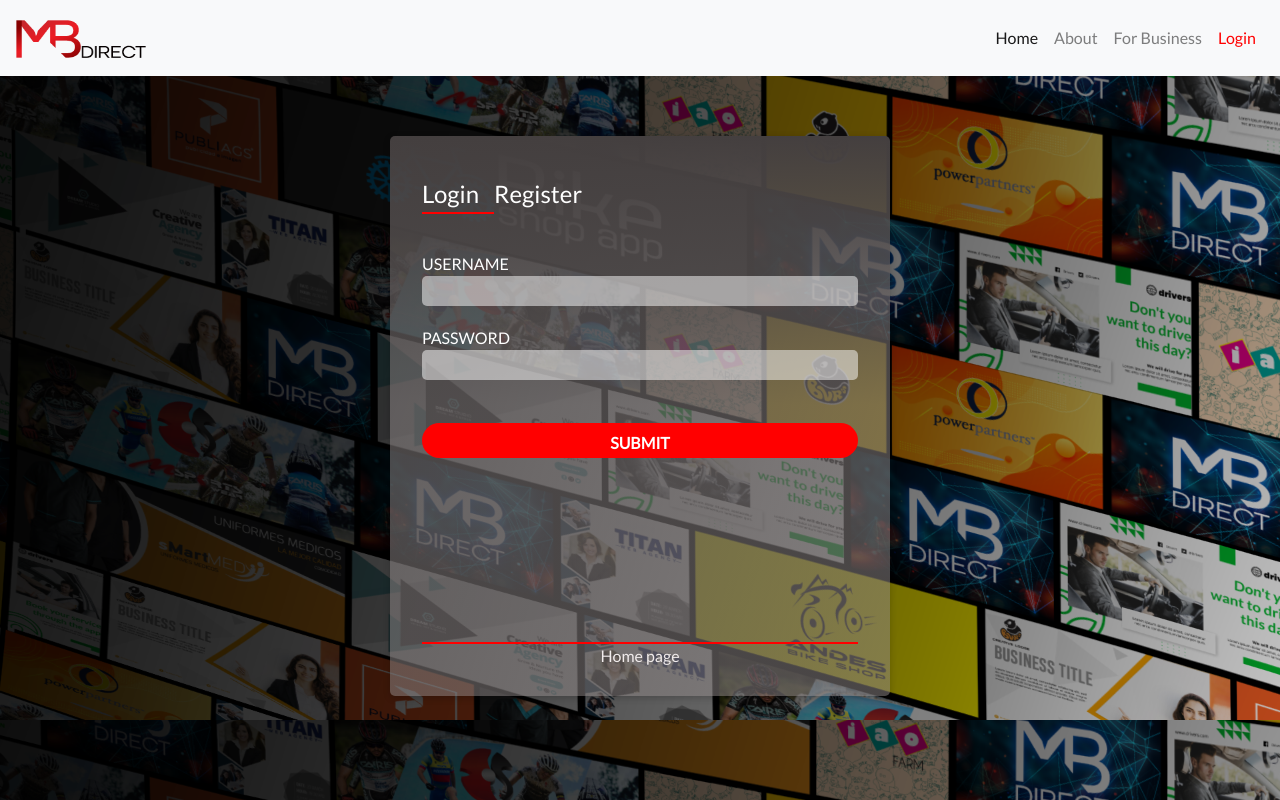
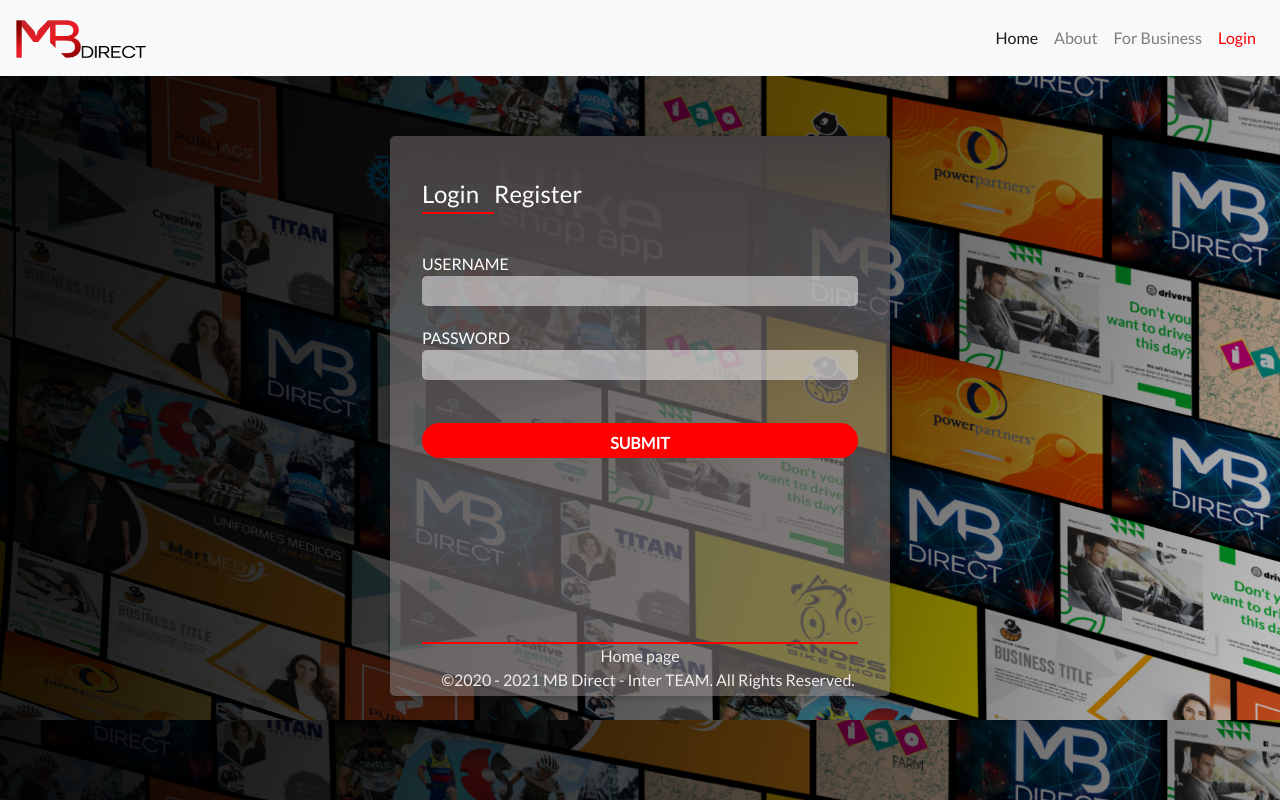
Before and after one commit to amitkarmacharya-edu/MBDirect, a React (Create React App) app in the folder client/: page /login in a window 1280 px wide. Built offline with nearby package versions, Linux system fonts and the light colour scheme; no server answers.

Commit message:
Adding Team name in the footer of the LoginRegister component.

```diff
--- a/client/src/pages/LoginRegister/LoginRegister.js
+++ b/client/src/pages/LoginRegister/LoginRegister.js
@@ -182,6 +182,8 @@
             </div>
             <animated.div className="forgot-panel" style={loginProps}>
               <Link to="/">Home page</Link>
+              <br></br>
+              <span>©2020 - 2021 MB Direct - Inter TEAM. All Rights Reserved.</span>
           </animated.div>
           </div>
           </div>
```
